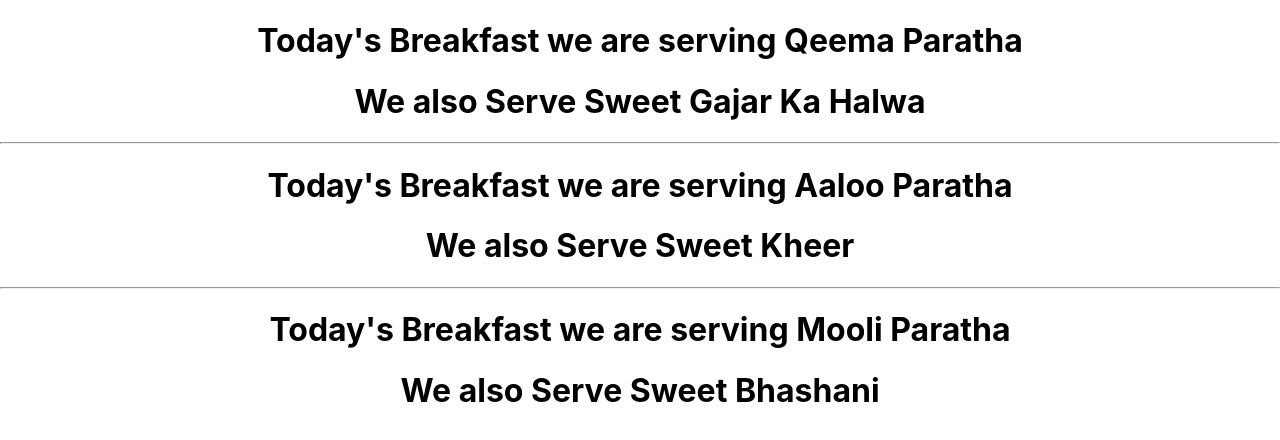
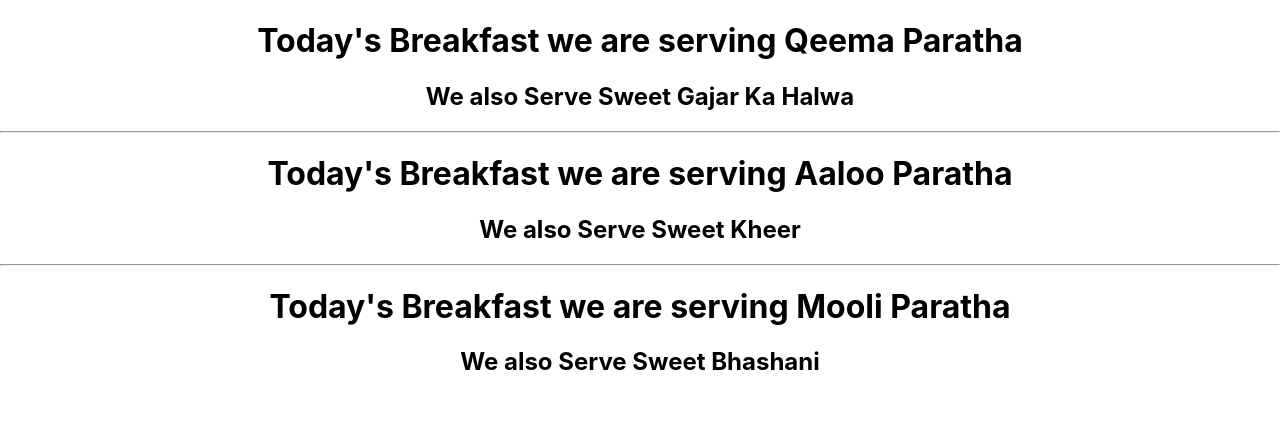
Before and after one commit to smsqadri/BC-Assignment-03, a React (Create React App) app: page / in a window 1280 px wide. Shown: the top 440 px of the page. Built offline with nearby package versions, Linux system fonts and the light colour scheme.

Commit message:
Update Breakfast.js

```diff
--- a/src/Breakfast.js
+++ b/src/Breakfast.js
@@ -4,7 +4,7 @@ function Breakfast (props){
     return (
         <div>
             <h1>Today's Breakfast we are serving {props.DishName}</h1>
-            <h1>We also Serve Sweet {props.Sweet}</h1>
+            <h2>We also Serve Sweet {props.Sweet}</h2>
 
         </div>
     )
```
